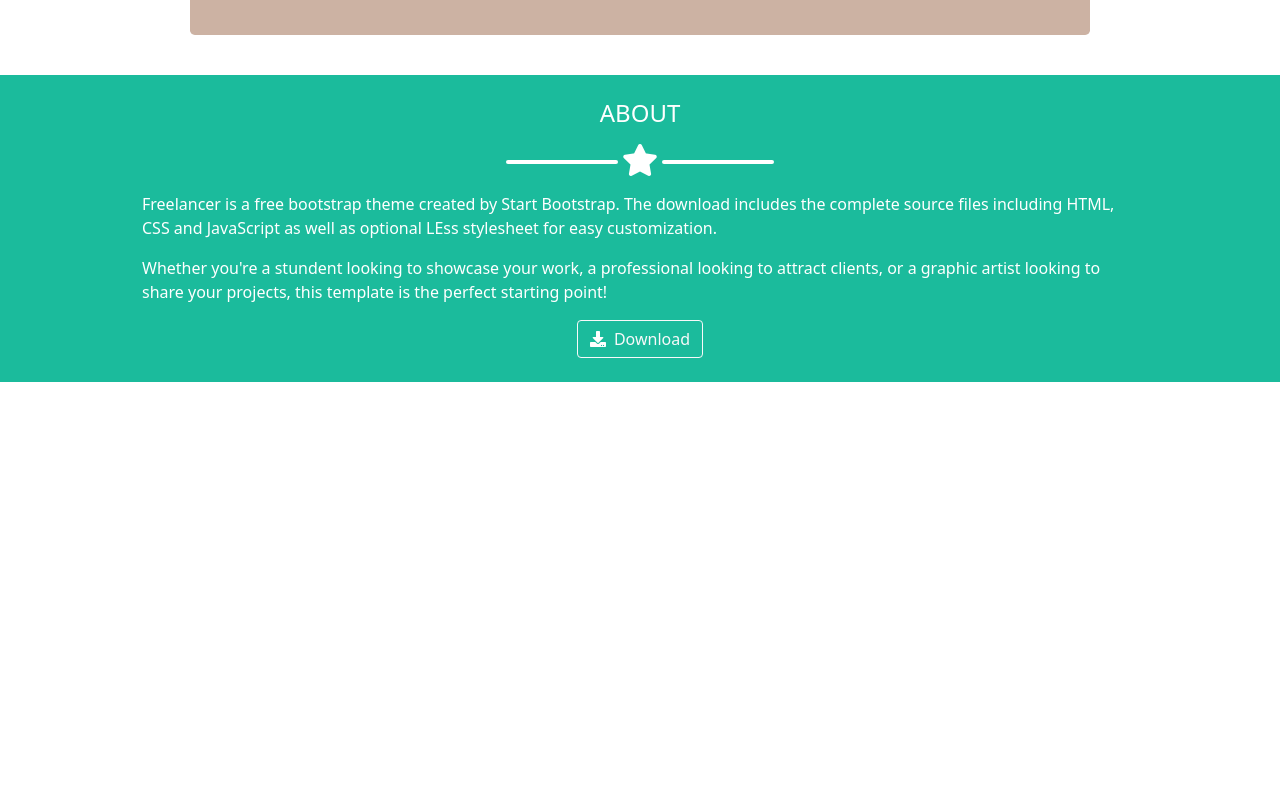
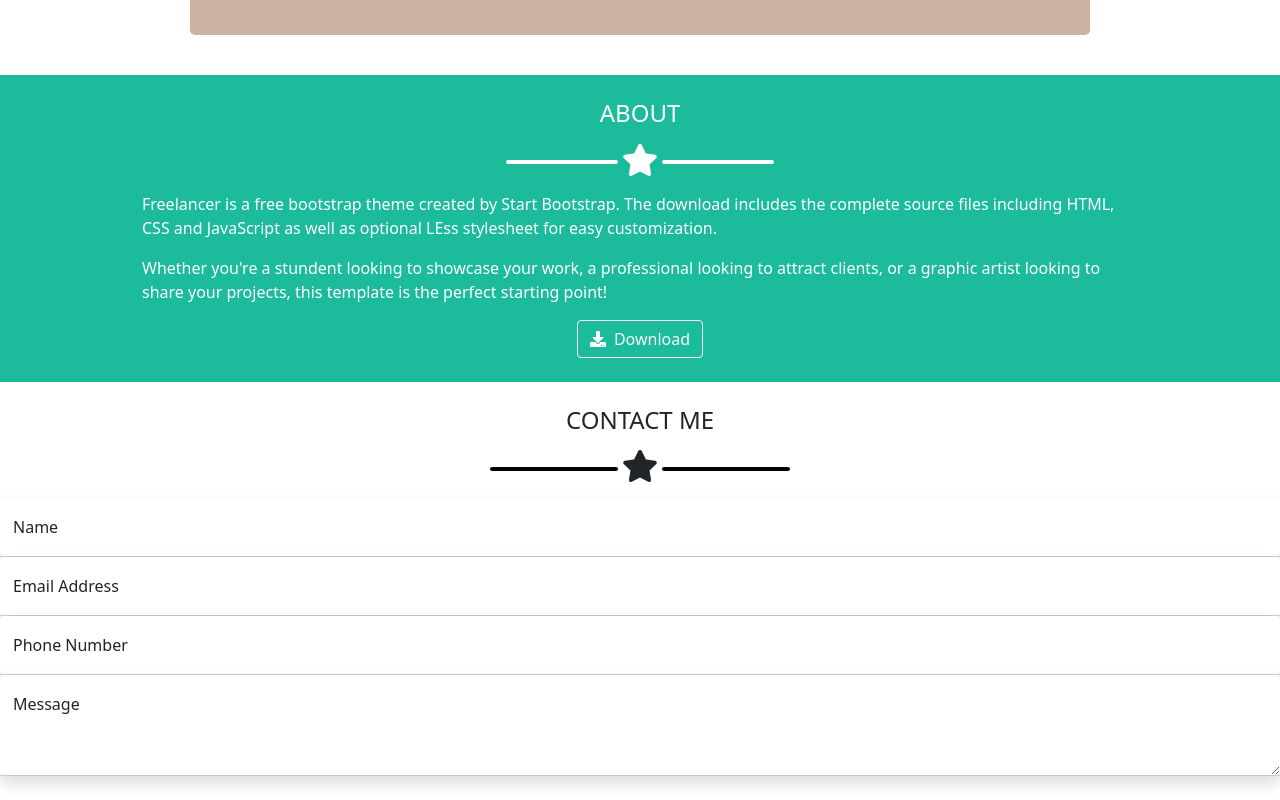
Before and after one commit to Alessio2299/html-css-bootstrap-freelancer, a plain HTML site: page index.html in a window 1280 px wide. Shown: the part 4516-5316 px from the top of the page. Before the commit the page ends 4898 px from the top, so only its background shows below. Drawn offline with nearby package versions, Linux system fonts and the light colour scheme.

Commit message:
Create Section Contanct Me

```diff
--- a/css/style.css
+++ b/css/style.css
@@ -22,3 +22,11 @@ nav{
   width: 10%;
   height: 4px;
 }
+.shadow:focus{
+  box-shadow: none;
+  border: none;
+}
+.shadow{
+  border: none;
+  box-shadow: none;
+}
--- a/index.html
+++ b/index.html
@@ -85,6 +85,32 @@
           <button type="button" class="btn btn-outline-light"><i class="text-white me-2 fas fa-download"></i>Download</button>
         </div>
       </section>
+      <section class="contact text-center pt-4 pb-4">
+        <h4>CONTACT ME</h4>
+        <div class="line-star mt-3 mb-3">
+          <span class="little-linee black d-inline-block rounded"></span>
+          <i class="fs-2 align-middle fas fa-star"></i>
+          <span class="little-linee black d-inline-block rounded"></span>
+        </div>
+        <div class="form">
+          <form class="form-floating border-bottom">
+            <input type="email" class="form-control shadow" id="floatingInputValue" placeholder="name@example.com" value="">
+            <label for="floatingInputValue">Name</label>
+          </form>
+          <form class="form-floating border-bottom">
+            <input type="text" class="form-control shadow" id="floatingInputValue" placeholder="name@example.com" value="">
+            <label for="floatingInputValue">Email Address</label>
+          </form>
+          <form class="form-floating border-bottom">
+            <input type="number" class="form-control shadow" id="floatingInputValue" placeholder="name@example.com" value="">
+            <label for="floatingInputValue">Phone Number</label>
+          </form>
+          <div class="form-floating border-bottom">
+            <textarea class="form-control shadow" placeholder="Leave a comment here" id="floatingTextarea2" style="height: 100px"></textarea>
+            <label for="floatingTextarea2">Message</label>
+          </div>
+        </div>
+      </section>
     </main>
     <footer>
 
```
